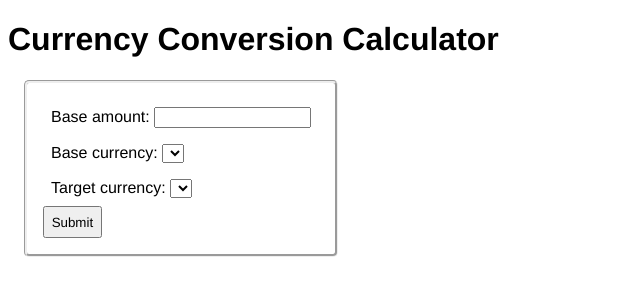
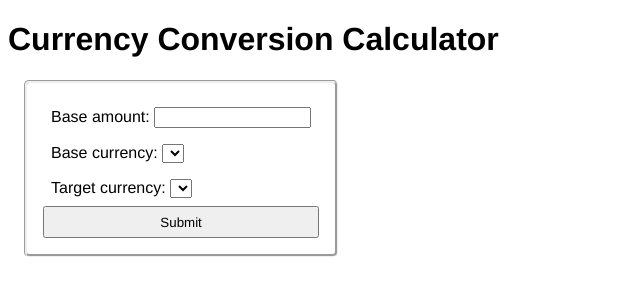
Before and after one commit to sterlingsutton/currency-exchange-webpage, a Django app: page /calculator/ in a window 1280 px wide. Shown: the top 300 px of the page, without its empty margins (0-640 px from the left). Run offline with Django 5.2, Linux system fonts and the light colour scheme; lists and menus that the app fills with data are empty.

Commit message:
Remove an unused import

```diff
--- a/currency_conversion_tool/calculator/forms.py
+++ b/currency_conversion_tool/calculator/forms.py
@@ -1,6 +1,5 @@
 from django import forms
 import requests
-import json
 
 import requests.structures
 
--- a/currency_conversion_tool/calculator/templates/calculator.html
+++ b/currency_conversion_tool/calculator/templates/calculator.html
@@ -14,6 +14,10 @@
             #calculator-form > * {
                 padding: 0.5em;
             }
+            #calculator-submit-btn {
+                width: 100%;
+                padding: 0.5em;
+            }
             * {
                 font-family: Helvetica, sans-serif;
             }
@@ -26,7 +30,7 @@
             <form method="post" action="" id="calculator-form">
                 {% csrf_token %}
                 {{ form }}
-                <input type="submit" value="Submit"></input>
+                <input type="submit" value="Submit" id="calculator-submit-btn"></input>
             </form>
             {% if target_amount != None %}
                 <p id="target-amount">Target Amount: {{ target_amount }} {{target_currency}}</p>
```
